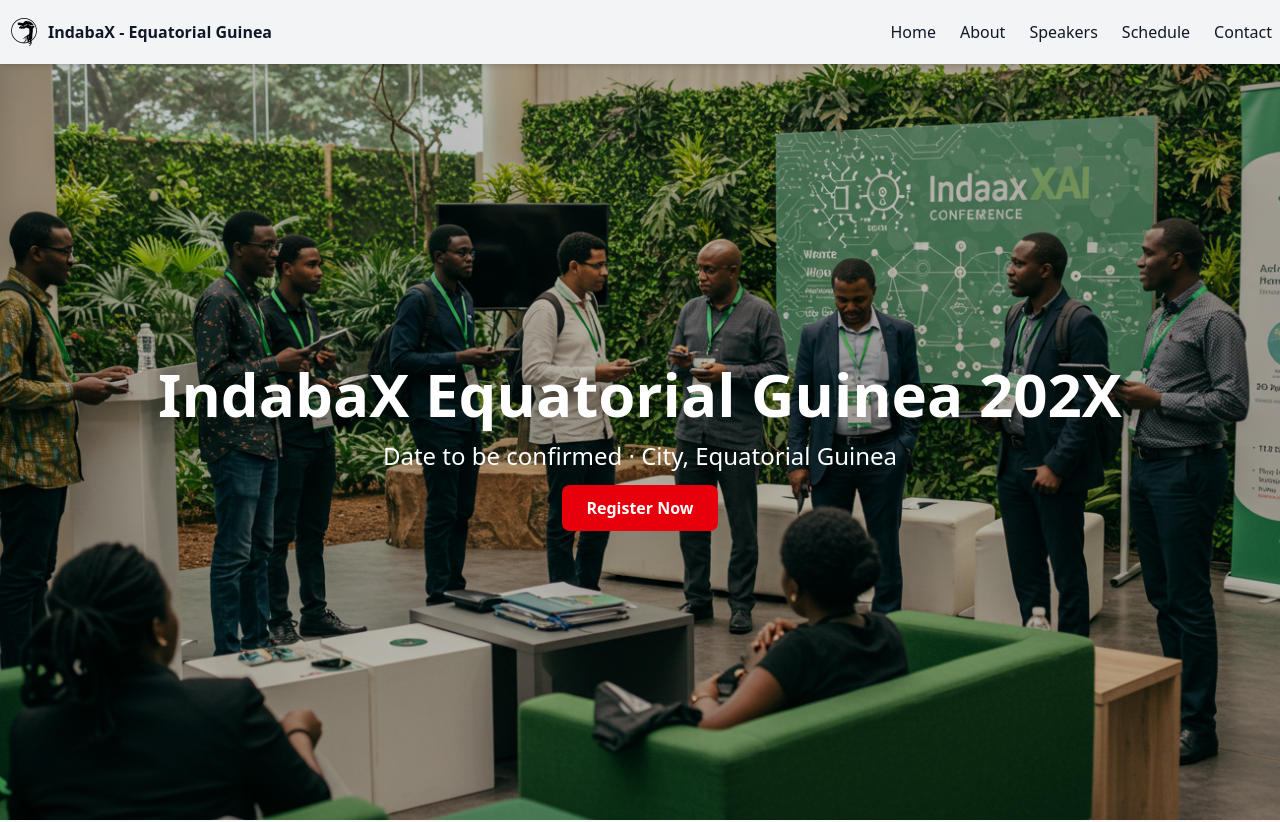
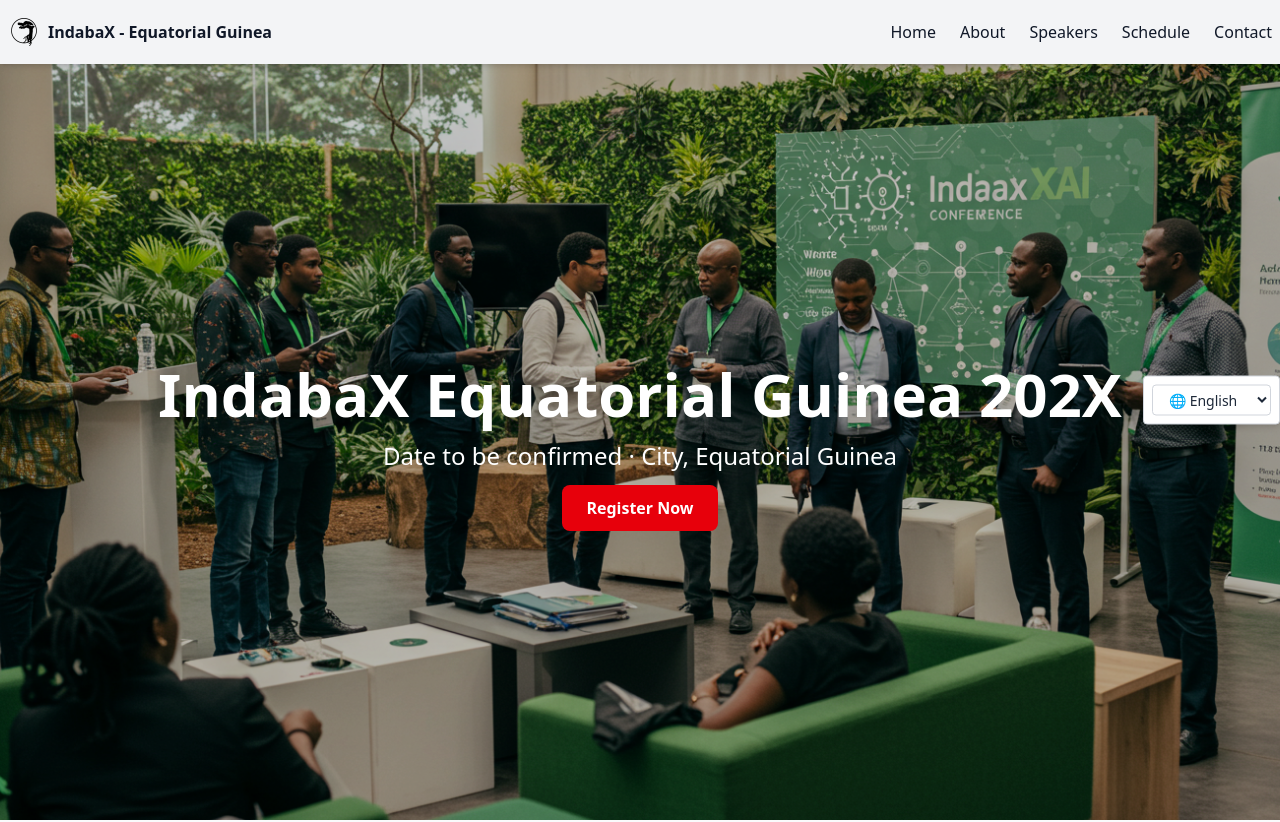
Before and after one commit to NeoPhetoane/IndabaX_Equatorial_Guinea, a React (Vite) app: page / in a window 1280 px wide. Shown: the top 822 px of the page. Built offline with nearby package versions, Linux system fonts and the light colour scheme.

Commit message:
Google Translation dropdown added.

```diff
--- a/src/App.jsx
+++ b/src/App.jsx
@@ -9,6 +9,7 @@ import Contact from "./pages/Contact";
 import Footer from "./components/Footer";
 import PrivacyPolicy from "./components/PrivacyPolicy";
 import Registration from "./components/Registration";
+import GoogleTranslate from "./components/GoogleTranslate";
 
 function App() {
   return (
@@ -23,6 +24,7 @@ function App() {
         <Route path="/privacy-policy" element={<PrivacyPolicy />} />
         <Route path="/registration" element={<Registration />} />
       </Routes>
+      <GoogleTranslate />
       <Footer />
     </>
   );
--- /dev/null
+++ b/src/components/GoogleTranslate.jsx
@@ -0,0 +1,56 @@
+import { useEffect, useState } from "react";
+
+export default function GoogleTranslate() {
+  const [language, setLanguage] = useState("en");
+
+  useEffect(() => {
+    const addScript = () => {
+      const script = document.createElement("script");
+      script.src =
+        "//translate.google.com/translate_a/element.js?cb=googleTranslateElementInit";
+      script.async = true;
+      document.body.appendChild(script);
+    };
+
+    window.googleTranslateElementInit = () => {
+      new window.google.translate.TranslateElement(
+        {
+          pageLanguage: "en",
+          autoDisplay: false,
+        },
+        "google_translate_element"
+      );
+    };
+
+    addScript();
+  }, []);
+
+  const handleChange = (e) => {
+    const newLang = e.target.value;
+    setLanguage(newLang);
+    const select = document.querySelector(".goog-te-combo");
+    if (select) {
+      select.value = newLang;
+      select.dispatchEvent(new Event("change"));
+    }
+  };
+
+  return (
+    <>
+      {/* Hidden native Google Translate dropdown */}
+      <div id="google_translate_element" className="hidden" />
+
+      {/* Custom Dropdown */}
+      <div className="fixed right-0 top-1/2 -translate-y-1/2 z-50 bg-white border border-gray-300 shadow-md rounded p-2">
+        <select
+          value={language}
+          onChange={handleChange}
+          className="bg-white text-gray-800 border border-gray-300 rounded px-3 py-1 text-sm focus:outline-none hover:bg-gray-100"
+        >
+          <option value="en">🌐 English</option>
+          <option value="es">🇪🇸 Spanish</option>
+        </select>
+      </div>
+    </>
+  );
+}
```
